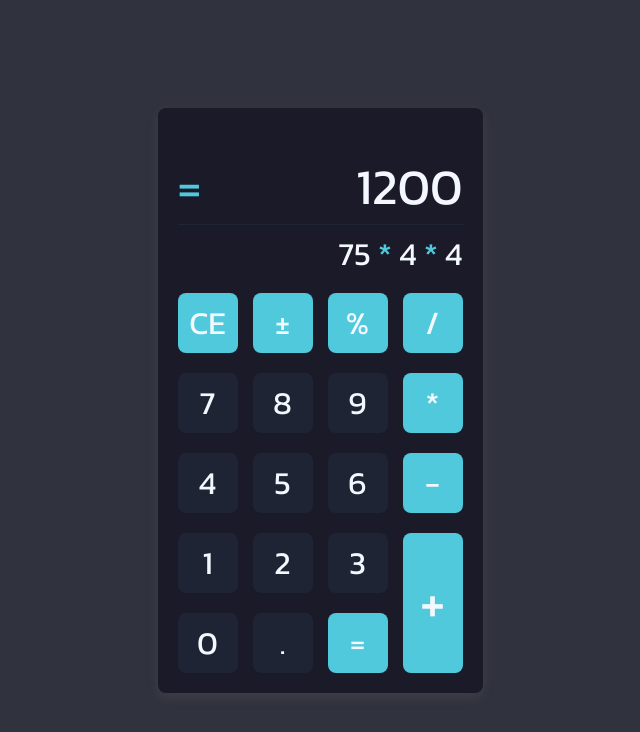
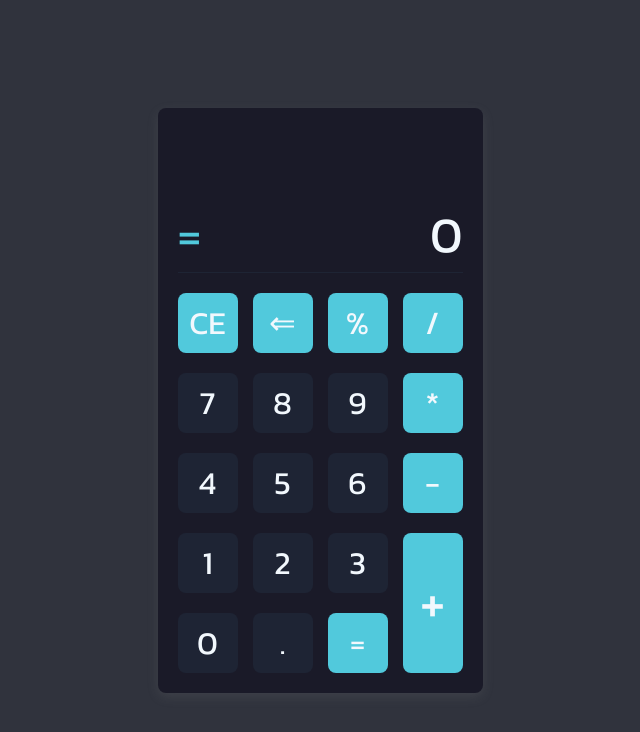
Before and after one commit to AlexManyakalo/js-projects, a website: page calculator/index.html in a window 1280 px wide. Shown: the whole page, without its empty margins (320-960 px from the left). Drawn offline with Linux system fonts and the light colour scheme.

Commit message:
fix: clear inputs

```diff
--- a/calculator/index.html
+++ b/calculator/index.html
@@ -18,18 +18,15 @@
           <div class="calc__head">
             <div class="calc__head-top">
               <div class="calc__head-equals">&equals;</div>
-              <div class="calc__head-num">1200</div>
+              <div class="calc__head-num">0</div>
             </div>
             <div class="calc__head-bottom">
-              <div class="calc__head-output">
-                75 <span class="calc__head-operation">*</span> 4
-                <span class="calc__head-operation">*</span> 4
-              </div>
+              <div class="calc__head-input"></div>
             </div>
           </div>
           <ul class="calc__list">
             <li class="calc__item calc__item--blue btn">CE</li>
-            <li class="calc__item calc__item--blue btn">&plusmn;</li>
+            <li class="calc__item calc__item--blue btn">&#8656;</li>
             <li class="calc__item calc__item--blue btn">&percnt;</li>
             <li class="calc__item calc__item--blue btn">&sol;</li>
 
@@ -41,14 +38,12 @@
             <li class="calc__item btn">4</li>
             <li class="calc__item btn">5</li>
             <li class="calc__item btn">6</li>
-            <li class="calc__item calc__item--blue btn">&minus;</li>
+            <li class="calc__item calc__item--blue btn">-</li>
 
             <li class="calc__item btn">1</li>
             <li class="calc__item btn">2</li>
             <li class="calc__item btn">3</li>
-            <li class="calc__item calc__item--blue calc__item--big btn">
-              &plus;
-            </li>
+            <li class="calc__item calc__item--blue calc__item--big btn">+</li>
 
             <li class="calc__item btn">0</li>
             <li class="calc__item btn">.</li>
```
